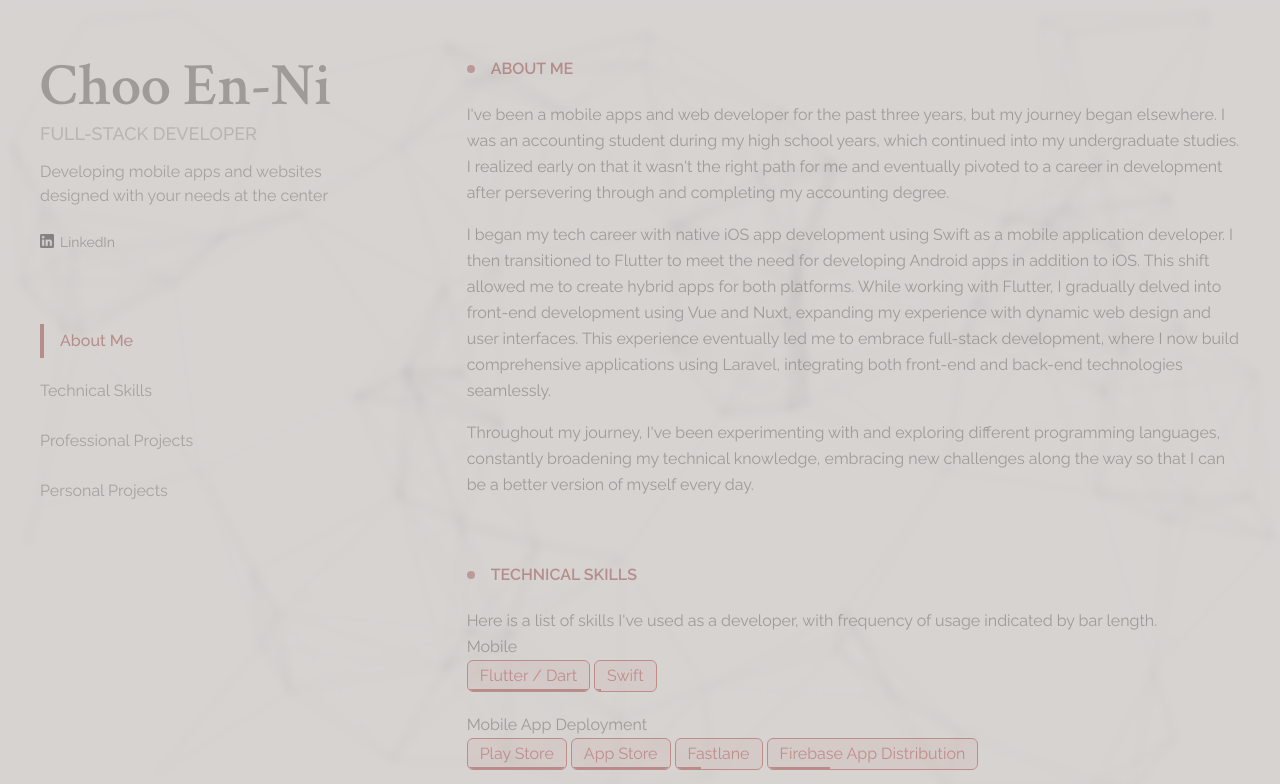
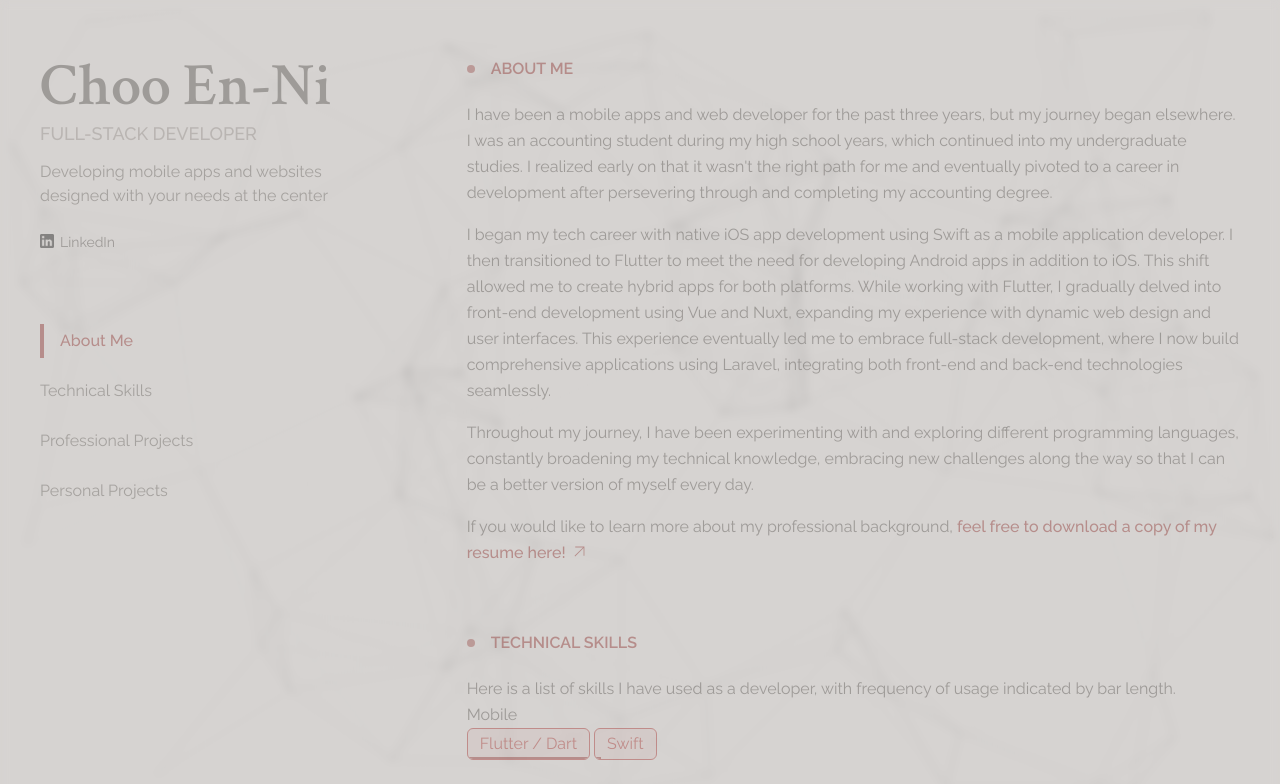
Before and after one commit to choo1095/portfolio-v1, a Next.js app: page / in a window 1280 px wide. Shown: the top 784 px of the page. Built offline with nearby package versions, Linux system fonts and the light colour scheme.

Commit message:
added resume link

```diff
--- /dev/null
+++ b/src/components/common/svg/ArrowOutwardsSvg.tsx
@@ -0,0 +1,21 @@
+import clsx from "clsx";
+import React from "react";
+
+const ArrowOutwardsSvg = (props: SvgProps) => {
+  return (
+    <svg
+      className={clsx(props.className)}
+      xmlns="http://www.w3.org/2000/svg"
+      width={props.width ?? 32}
+      height={props.height ?? 32}
+      viewBox="0 0 24 24"
+    >
+      <path
+        fill={props.color}
+        d="M6.189 17.289L5.5 16.6L15.58 6.5H6.289v-1h11v11h-1V7.208z"
+      />
+    </svg>
+  );
+};
+
+export default ArrowOutwardsSvg;
--- a/src/components/sections/content/AboutMeSection.tsx
+++ b/src/components/sections/content/AboutMeSection.tsx
@@ -1,4 +1,5 @@
 import SectionHeader from "@/components/common/SectionHeader";
+import ArrowOutwardsSvg from "@/components/common/svg/ArrowOutwardsSvg";
 import strings from "@/constants/strings";
 import { useNavContext } from "@/contexts/useNavContext";
 import React, { forwardRef } from "react";
@@ -8,6 +9,33 @@ interface Props {
   id: string;
   ref: React.RefObject<HTMLDivElement>;
 }
+
+const ResumeLink = () => {
+  return (
+    <p>
+      <span>{strings.about_me.resume.text_1}</span>
+      <span>
+        <a
+          href={strings.about_me.resume.link}
+          target="_blank"
+          className="group/resume-link text-primary-900"
+        >
+          <span className="font-medium group-hover/resume-link:underline">
+            {strings.about_me.resume.text_2}
+          </span>
+          <span className="inline-block align-middle">
+            <ArrowOutwardsSvg
+              className="group-hover/resume-link:animate-outwards ml-1 mb-1"
+              color="#831c19"
+              height={20}
+              width={20}
+            ></ArrowOutwardsSvg>
+          </span>
+        </a>
+      </span>
+    </p>
+  );
+};
 
 const AboutMeSection = forwardRef<HTMLDivElement, Props>((props, ref) => {
   const { setCurrentSection } = useNavContext();
@@ -29,6 +57,8 @@ const AboutMeSection = forwardRef<HTMLDivElement, Props>((props, ref) => {
         {strings.about_me.contents.map((content) => (
           <p key={content}>{content}</p>
         ))}
+
+        <ResumeLink></ResumeLink>
       </div>
     </InView>
   );
--- a/src/constants/strings.ts
+++ b/src/constants/strings.ts
@@ -8,17 +8,21 @@ const strings = {
   about_me: {
     header: "About Me",
     contents: [
-      "I've been a mobile apps and web developer for the past three years, but my journey began elsewhere. I was an accounting student during my high school years, which continued into my undergraduate studies. I realized early on that it wasn't the right path for me and eventually pivoted to a career in development after persevering through and completing my accounting degree.",
+      "I have been a mobile apps and web developer for the past three years, but my journey began elsewhere. I was an accounting student during my high school years, which continued into my undergraduate studies. I realized early on that it wasn't the right path for me and eventually pivoted to a career in development after persevering through and completing my accounting degree.",
       "I began my tech career with native iOS app development using Swift as a mobile application developer. I then transitioned to Flutter to meet the need for developing Android apps in addition to iOS. This shift allowed me to create hybrid apps for both platforms. While working with Flutter, I gradually delved into front-end development using Vue and Nuxt, expanding my experience with dynamic web design and user interfaces. This experience eventually led me to embrace full-stack development, where I now build comprehensive applications using Laravel, integrating both front-end and back-end technologies seamlessly.",
-      "Throughout my journey, I've been experimenting with and exploring different programming languages, constantly broadening my technical knowledge, embracing new challenges along the way so that I can be a better version of myself every day.",
+      "Throughout my journey, I have been experimenting with and exploring different programming languages, constantly broadening my technical knowledge, embracing new challenges along the way so that I can be a better version of myself every day.",
     ],
-    resume_link:
-      "If you'd like to learn more about my professional background, feel free to download a copy of my resume here!",
+    resume: {
+      text_1:
+        "If you would like to learn more about my professional background, ",
+      text_2: "feel free to download a copy of my resume here!",
+      link: "https://drive.google.com/file/d/1IN5WqpNEqdc9AmKP3wpbi28kPo1gfLZi/view?usp=sharing",
+    },
   },
   technical_skills: {
     header: "Technical Skills",
     description:
-      "Here is a list of skills I've used as a developer, with frequency of usage indicated by bar length.",
+      "Here is a list of skills I have used as a developer, with frequency of usage indicated by bar length.",
   },
   professional_projects: {
     header: "Professional Projects",
--- /dev/null
+++ b/src/types/svgProps.ts
@@ -0,0 +1,6 @@
+interface SvgProps {
+  className?: string;
+  color?: string;
+  width?: number;
+  height?: number;
+}
--- a/tailwind.config.ts
+++ b/tailwind.config.ts
@@ -59,11 +59,16 @@ const config = {
             transform: "none",
           },
         },
+        outwards: {
+          from: { transform: "translateX(0) translateY(0)" },
+          to: { transform: "translateX(2px) translateY(-2px)" },
+        },
       },
       animation: {
         "accordion-down": "accordion-down 0.2s ease-out",
         "accordion-up": "accordion-up 0.2s ease-out",
         "slow-bounce": "slow-bounce 6.38s ease-in-out infinite",
+        outwards: "outwards 0.1s ease-in-out forwards",
       },
     },
   },
```
